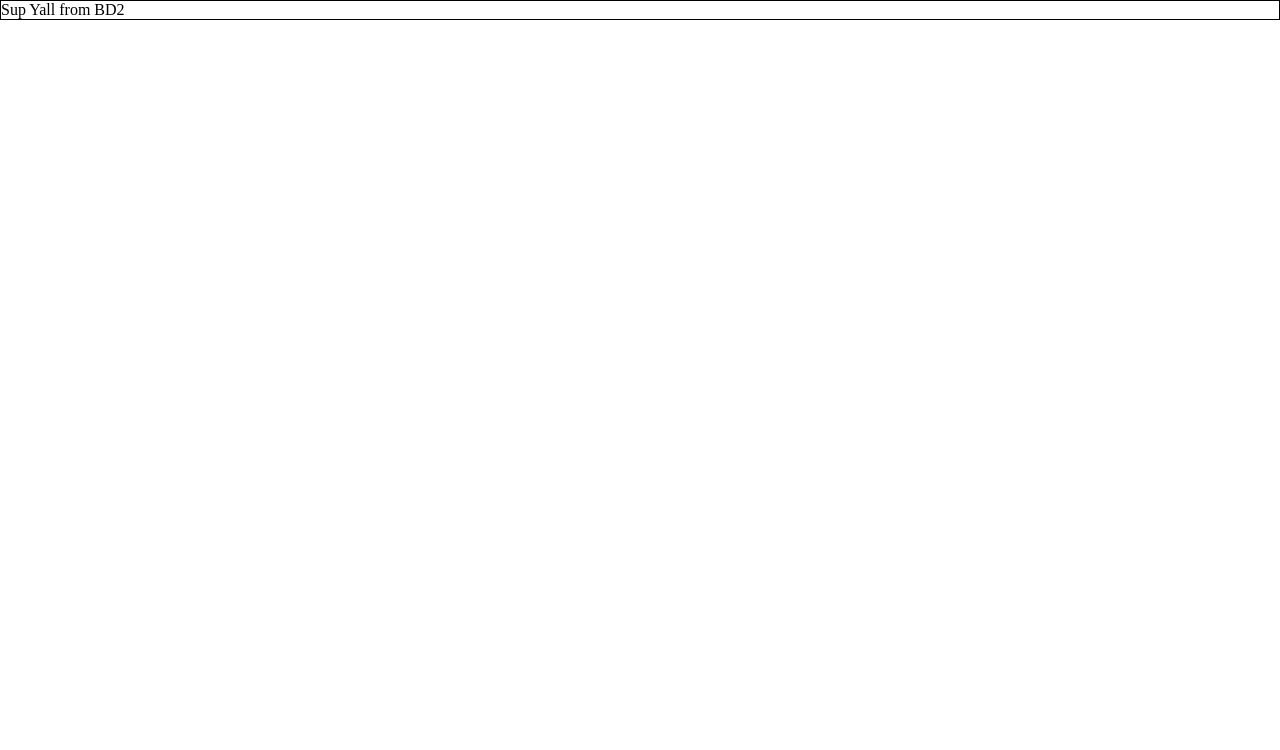
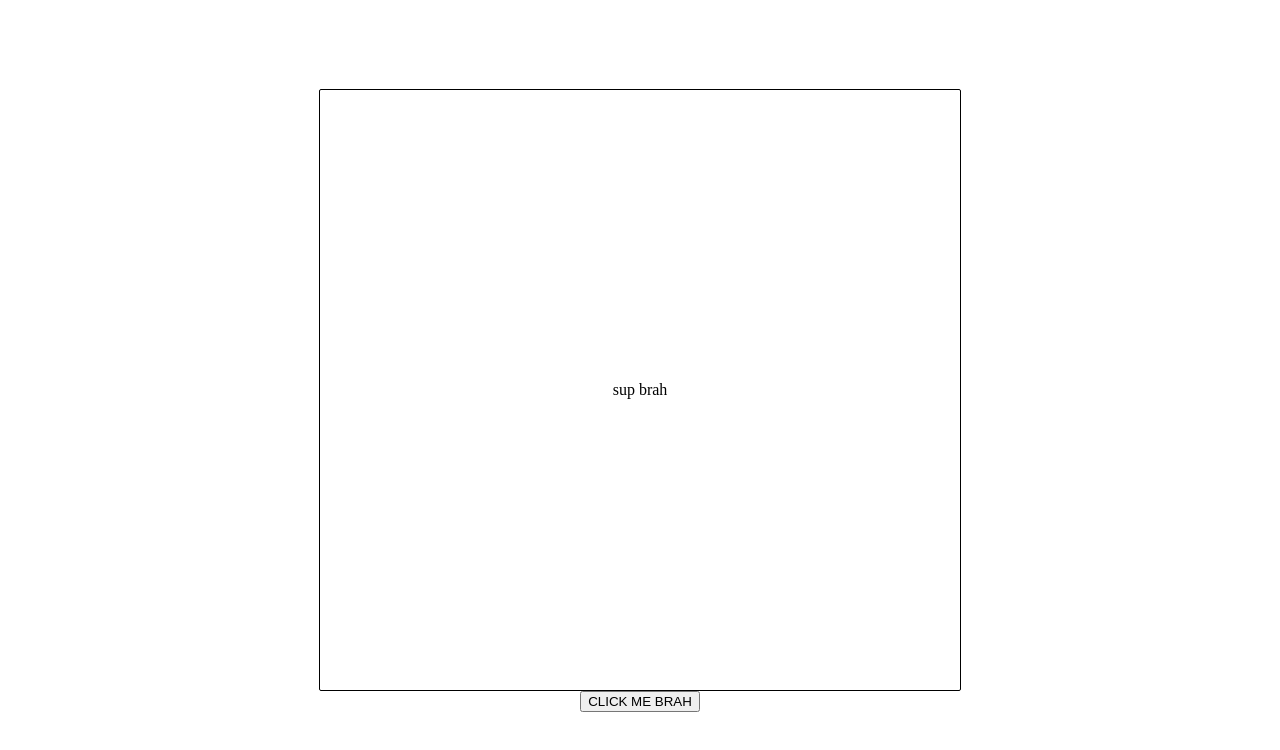
Before and after one commit to davidsjg/Google-Books-Search-Redux, a React (Create React App) app in the folder client/: page /bookDetail in a window 1280 px wide. Shown: the top 750 px of the page. Built offline with nearby package versions, Linux system fonts and the light colour scheme.

Commit message:
context API showing on BookResult, need redux and Link to detail route

```diff
--- a/client/src/App.js
+++ b/client/src/App.js
@@ -6,7 +6,6 @@ import { BrowserRouter as Router, Routes, Route, Link } from "react-router-dom";
 import "./App.css";
 import Search from "./pages/Search/Search";
 import BookDetail from "./pages/BookDetail/BookDetail";
-import BookDetail2 from "./pages/BookDetail2/BookDetail2";
 
 function App() {
   const [allBooks, setAllBooks] = useState({
@@ -16,12 +15,12 @@ function App() {
   return (
     <BookContext.Provider value={allBooks}>
       <Router>
-        <div className="app">
+        <>
           <Routes>
             <Route path="/" element={<Search />} />
-            <Route path="/bookDetail" element={<BookDetail2 />} />
+            <Route path="/bookDetail" element={<BookDetail />} />
           </Routes>
-        </div>
+        </>
       </Router>
     </BookContext.Provider>
   );
--- a/client/src/features/book/BookResult.js
+++ b/client/src/features/book/BookResult.js
@@ -3,6 +3,7 @@ import { useSelector, useDispatch } from "react-redux";
 import { selectBook, setBook } from "./bookSlice";
 import styles from "./BookResult.module.css";
 import BookContext from "../../uitls/BookContext";
+import { Link } from "react-router-dom";
 
 function BookResult() {
   const book = useSelector(selectBook);
@@ -36,7 +37,9 @@ function BookResult() {
                 </p>
               </span>
               <span className={styles["bookResult__spanButton"]}>
-                <button onClick={buttonClick}>View</button>
+                <Link to={`/bookDetail/${book.title}`}>
+                  <button onClick={buttonClick}>View</button>
+                </Link>
                 <button onClick={buttonClick2}>Save</button>
               </span>
             </div>
--- a/client/src/features/book/bookSlice.js
+++ b/client/src/features/book/bookSlice.js
@@ -15,7 +15,7 @@ export const bookSlice = createSlice({
   initialState,
   reducers: {
     setBook: (state, action) => {
-      console.log(action.payload);
+      // console.log(action.payload);
       let temp = action.payload;
       state.allBooks = temp;
     },
--- a/client/src/pages/BookDetail/BookDetail.js
+++ b/client/src/pages/BookDetail/BookDetail.js
@@ -1,11 +1,32 @@
-import React from "react";
+import React, { useEffect, useContext } from "react";
+import { useDispatch, useSelector } from "react-redux";
 import styles from "./BookDetail.module.css";
+import { selectBook, setBook } from "../../features/book/bookSlice";
+import BookContext from "../../uitls/BookContext";
+import { useParams } from "react-router-dom";
 
 function BookDetail() {
+  const book = useSelector(selectBook);
+  const dispatch = useDispatch();
+  const { bookData } = useContext(BookContext);
+
+  const test = useParams();
+
+  console.log(test);
+
+  useEffect(() => {
+    dispatch(setBook(bookData));
+  }, []);
+
+  const buttonClick = () => {
+    console.log(book);
+  };
+
   return (
     <>
       <div className={styles["bookDetail"]}>
-        <p>Sup Yall</p>
+        <p>sup brah</p>
+        <button onClick={buttonClick}>CLICK ME BRAH</button>
       </div>
     </>
   );
--- a/client/src/pages/BookDetail/BookDetail.module.css
+++ b/client/src/pages/BookDetail/BookDetail.module.css
@@ -1,4 +1,55 @@
 .bookDetail {
-  margin: auto;
+  display: flex;
+  flex-direction: column;
+  align-items: center;
+  justify-content: center;
+  height: 100vh;
+}
+
+.bookDetail p {
   border: 1px solid black;
+  width: 50%;
+  height: 75vh;
+  border-radius: 2px;
+  display: flex;
+  justify-content: center;
+  align-items: center;
 }
+/*
+.bookDetail {
+  margin: 15px;
+  padding: 20px;
+  border: 2px solid black;
+}
+
+.bookDetail__header {
+  display: flex;
+  flex-direction: row;
+  align-items: center;
+  justify-content: space-between;
+}
+
+.bookDetail__span h4 {
+  margin: 10px 0;
+  text-decoration: underline;
+}
+.bookDetail__span p {
+  margin: 10px 0;
+}
+
+.bookDetail__spanButton button {
+  margin: 0 3px;
+  box-shadow: 3px 2px 2px grey;
+}
+
+.bookDetail__body {
+  display: flex;
+  flex-direction: row;
+  align-items: center;
+}
+.bookDetail__body img {
+  height: 250px;
+}
+.bookDetail__body p {
+  margin-left: 20px;
+} */
--- a/client/src/pages/BookDetail2/BookDetail2.js
+++ /dev/null
@@ -1,14 +0,0 @@
-import React from "react";
-import styles from "./BookDetail2.module.css";
-
-function BookDetail2() {
-  return (
-    <>
-      <div className={styles["bookDetail"]}>
-        <p>Sup Yall from BD2</p>
-      </div>
-    </>
-  );
-}
-
-export default BookDetail2;
--- a/client/src/pages/BookDetail2/BookDetail2.module.css
+++ /dev/null
@@ -1,4 +0,0 @@
-.bookDetail {
-  margin: auto;
-  border: 1px solid black;
-}
```
